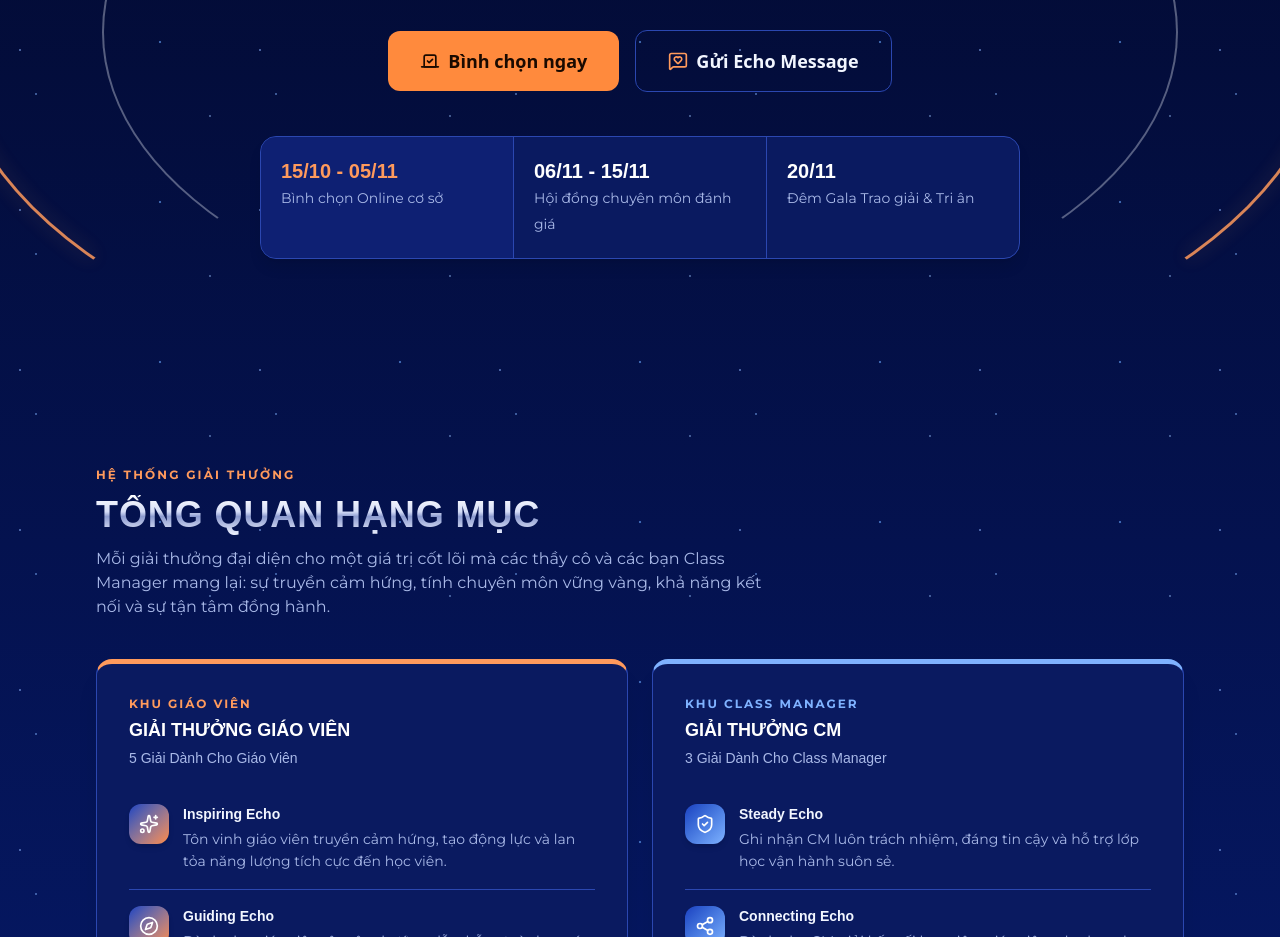
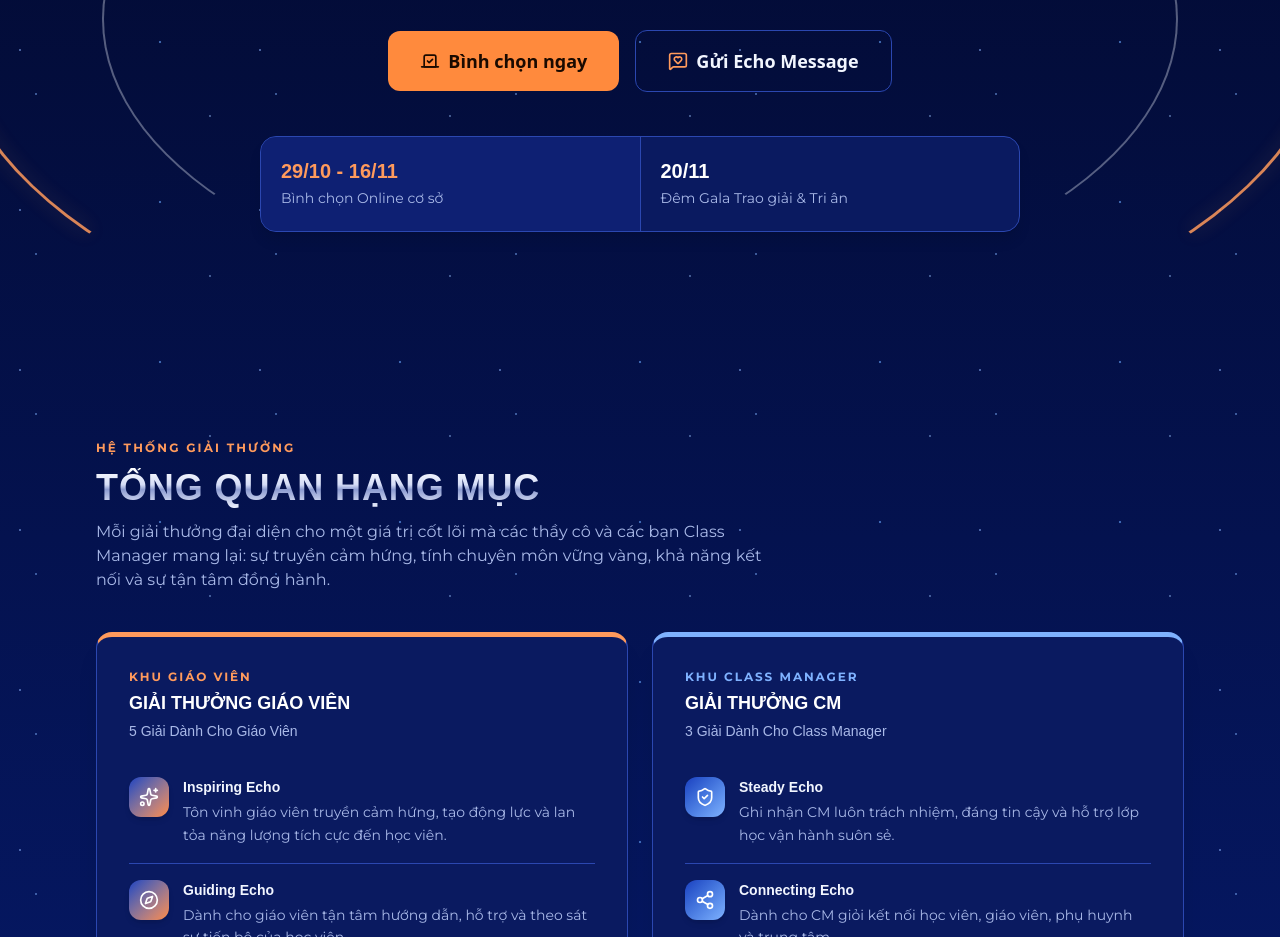
Before and after one commit to nguyen1512/THE_ECHO_Awards_Fe, a Next.js app: page / in a window 1280 px wide. Shown: the part 780-1717 px from the top of the page. Built offline with nearby package versions, Linux system fonts and the light colour scheme; no server answers; a web font is replaced by a local one.

Commit message:
feat: update voting period to 29/10-16/11 and remove review step

```diff
--- a/src/modules/hero/TimelineSection.tsx
+++ b/src/modules/hero/TimelineSection.tsx
@@ -3,14 +3,9 @@ import React from 'react';
 export function TimelineSection() {
   const steps = [
     {
-      period: '15/10 - 05/11',
+      period: '29/10 - 16/11',
       desc: 'Bình chọn Online cơ sở',
       active: true,
-    },
-    {
-      period: '06/11 - 15/11',
-      desc: 'Hội đồng chuyên môn đánh giá',
-      active: false,
     },
     {
       period: '20/11',
```
